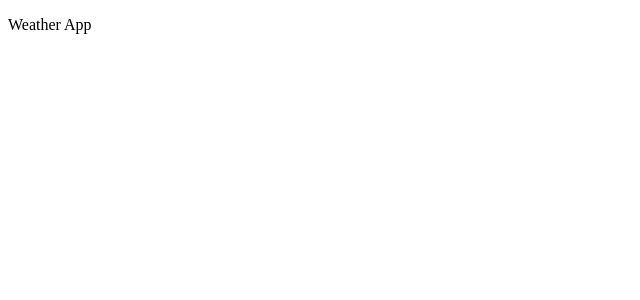
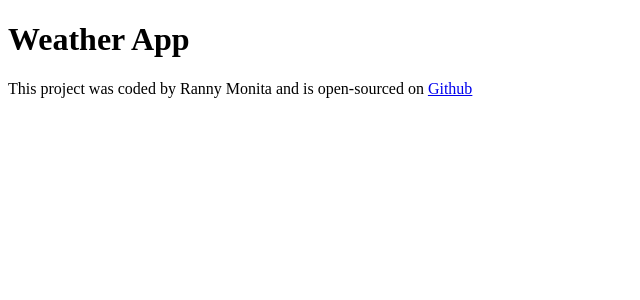
Before and after one commit to rannymonita/react-weather-uvindex-app, a React (Create React App) app: page / in a window 1280 px wide. Shown: the top 300 px of the page, without its empty margins (0-640 px from the left). Built offline with nearby package versions, Linux system fonts and the light colour scheme.

Commit message:
Adding Github repo URL

```diff
--- a/src/App.js
+++ b/src/App.js
@@ -1,12 +1,19 @@
 import logo from "./logo.svg";
 import "./App.css";
 
-function App() {
+export default function App() {
   return (
     <div className="App">
-      <p> Weather App </p>
+      <h1> Weather App </h1>
+      <footer>
+        This project was coded by Ranny Monita and is open-sourced on{" "}
+        <a
+          href="https://github.com/rannymonita/react-weather-uvindex-app"
+          target="_blank"
+        >
+          Github
+        </a>
+      </footer>
     </div>
   );
 }
-
-export default App;
```
Also changed, not shown: 1 other file (tests, documents, lock files or other folders).
